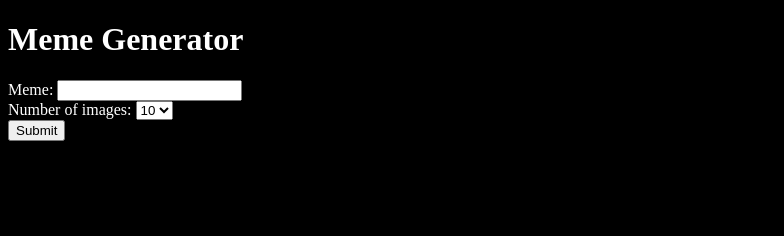
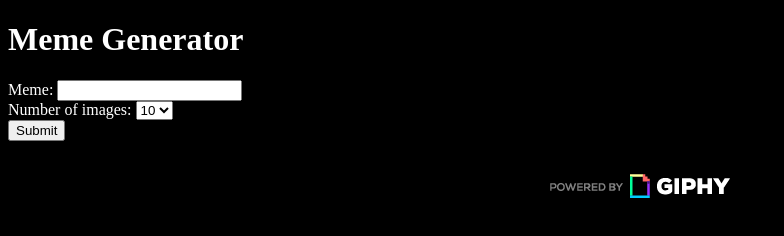
Before and after one commit to Williams439/2024-mar-giphy-js, a plain HTML site: page index.html in a window 1280 px wide. Shown: the whole page, without its empty margins (0-784 px from the left). Drawn offline with nearby package versions, Linux system fonts and the light colour scheme.

Commit message:
footer giphy attribution

```diff
--- a/giphy.js
+++ b/giphy.js
@@ -13,7 +13,7 @@ function renderGifs(response) {
                 <img
                     src="${meme.images.original.url"
                     alt="${meme.alt_text}"
-                    class="meme-img"/>
+                    class="meme-img">
             ';
         }
 
--- a/index.html
+++ b/index.html
@@ -7,6 +7,7 @@
     <link rel="stylesheet" href="styles.css">
 </head>
 <body>
+    <main>
         <h1>Meme Generator</h1>
 
         <form id="meme-form">
@@ -29,7 +30,11 @@
                 Submit
             </button>
         </form>
+    </main>
     <section class="js-memes-container memes-container"></section>
+    <footer class="page-footer">
+        <img src="./images/giphy_attribution.png" alt="Powered by Giphy.">
+    </footer>
 
     <script
         src="https://cdn.jsdelivr.net/npm/bootstrap@5.3.3/dist/js/bootstrap.bundle.min.js"
--- a/styles.css
+++ b/styles.css
@@ -17,5 +17,11 @@ body {
 }
 
 .error-container {
+    margin: 40px;;
+}
 
+.page-footer {
+    display: flex;
+    justify-content: center;
+    margin: 2rem;
 }
```
Also changed, not shown: images/giphy_attribution.png (added). Lines whose indentation alone changed are shown as unchanged.
